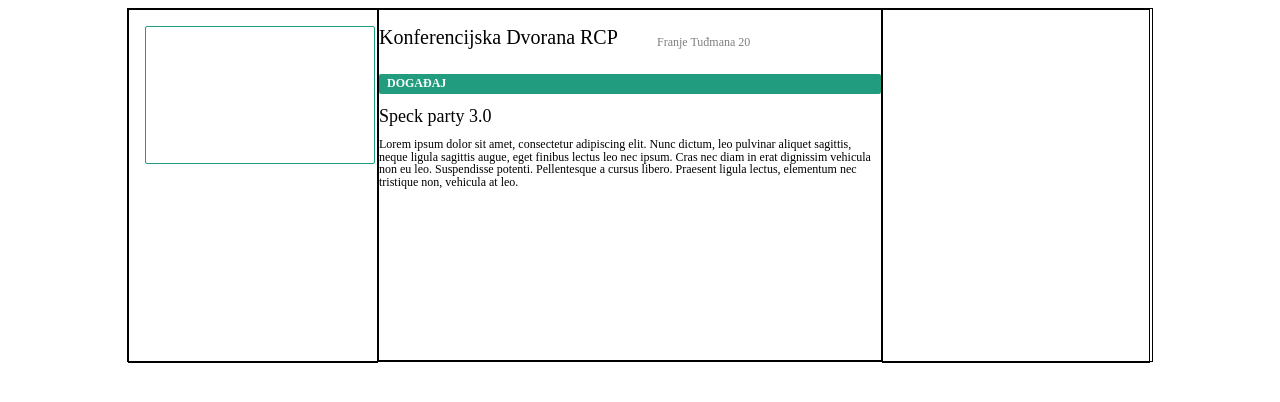
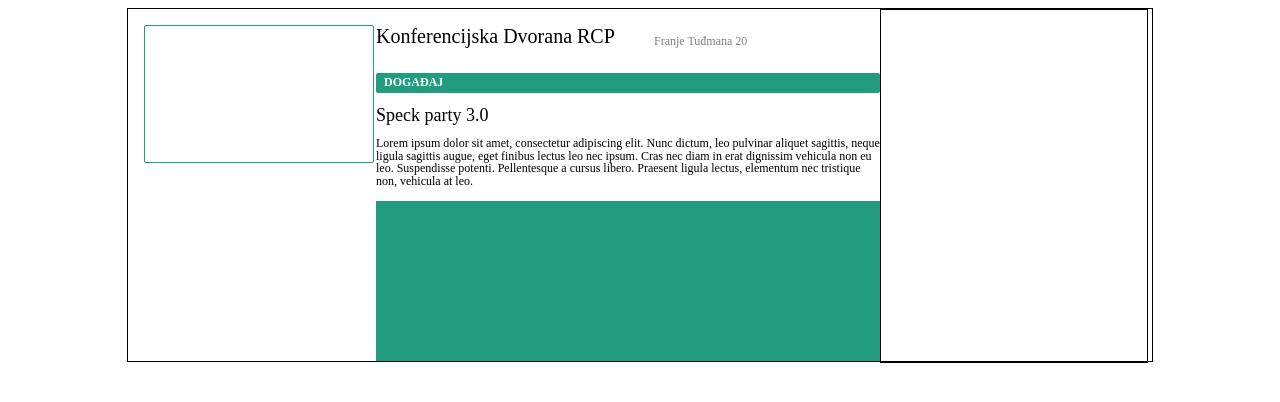
Before and after one commit to ispoljari/speck-academy-booking-app-client, a React (Create React App) app: page /admin-requests in a window 1280 px wide. Shown: the top 402 px of the page. Built offline with nearby package versions, Linux system fonts and the light colour scheme; no server answers.

Commit message:
Add and style info text Div's

```diff
--- a/src/UI/admin/components/hall-request/AdminHallRequest.js
+++ b/src/UI/admin/components/hall-request/AdminHallRequest.js
@@ -12,7 +12,9 @@ import {
   AdressHall,
   EventItem,
   EventName,
-  EventDesc
+  EventDesc,
+  LeftText,
+  RightText
 } from './AdminHallRequestStyle';
 
 const AdminHallRequest = () => (
@@ -33,6 +35,8 @@ const AdminHallRequest = () => (
         leo. Suspendisse potenti. Pellentesque a cursus libero. Praesent ligula
         lectus, elementum nec tristique non, vehicula at leo.
       </EventDesc>
+      <LeftText />
+      <RightText />
     </TextDiv>
 
     <ButtonDiv />
--- a/src/UI/admin/components/hall-request/AdminHallRequestStyle.js
+++ b/src/UI/admin/components/hall-request/AdminHallRequestStyle.js
@@ -22,14 +22,12 @@ const HallDiv = styled.div`
 const ImageDiv = styled.div`
   height: 352px;
   width: 248px;
-  border: 1px solid black;
   display: flex;
 `;
 
 const TextDiv = styled.div`
   height: 352px;
   width: 504px;
-  border: 1px solid black;
   display: flex;
   flex-direction: row;
   flex-wrap: wrap;
@@ -124,6 +122,20 @@ const EventDesc = styled.div`
   margin-top: 8px;
 `;
 
+const LeftText = styled.div`
+  width: 252px;
+  height: 160px;
+  box-sizing: border-box;
+  background-color: #229c7f;
+`;
+
+const RightText = styled.div`
+  width: 252px;
+  height: 160px;
+  box-sizing: border-box;
+  background-color: #229c7f;
+`;
+
 export {
   HallReqContainer,
   HallReqTitle,
@@ -136,5 +148,7 @@ export {
   AdressHall,
   EventItem,
   EventName,
-  EventDesc
+  EventDesc,
+  LeftText,
+  RightText
 };
```
